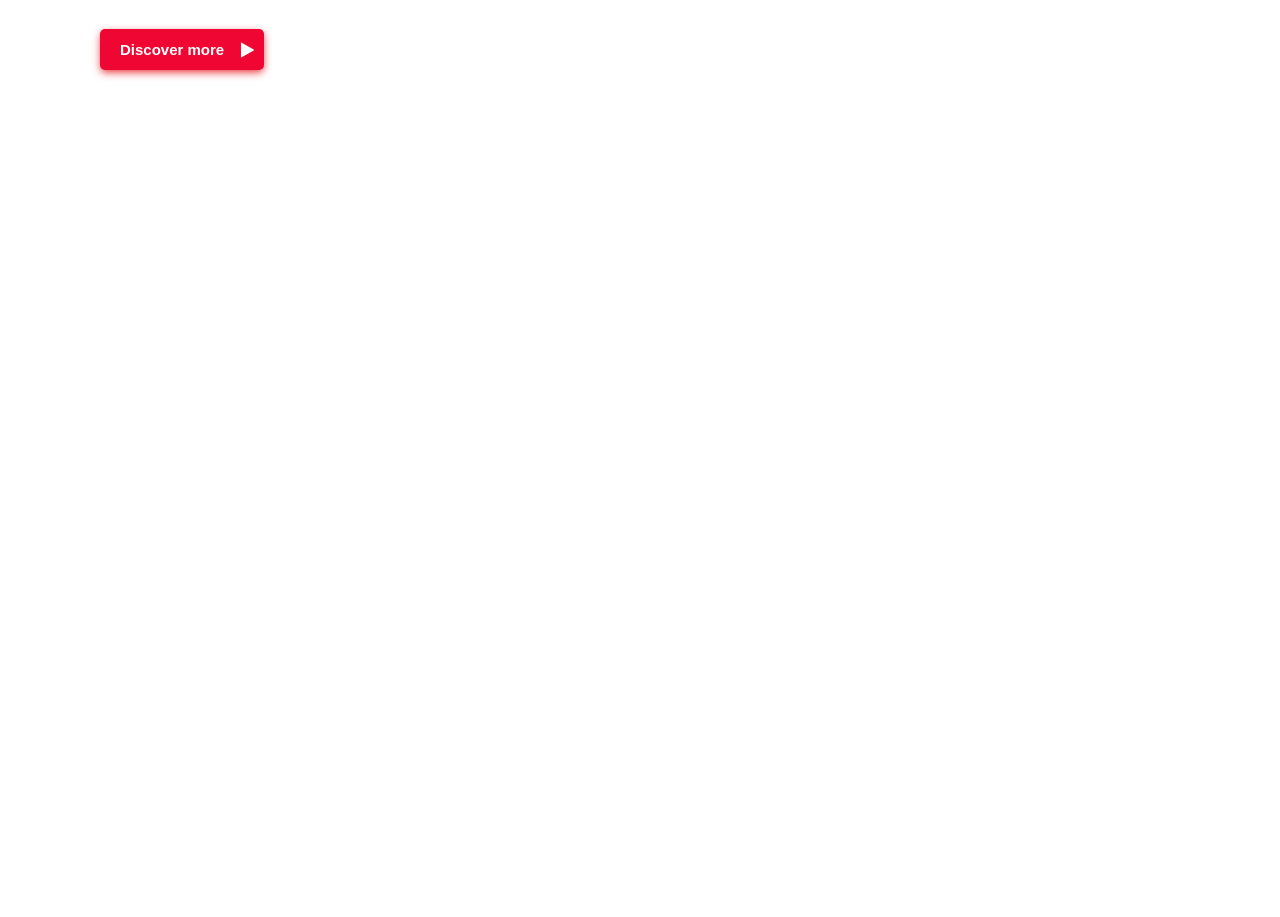
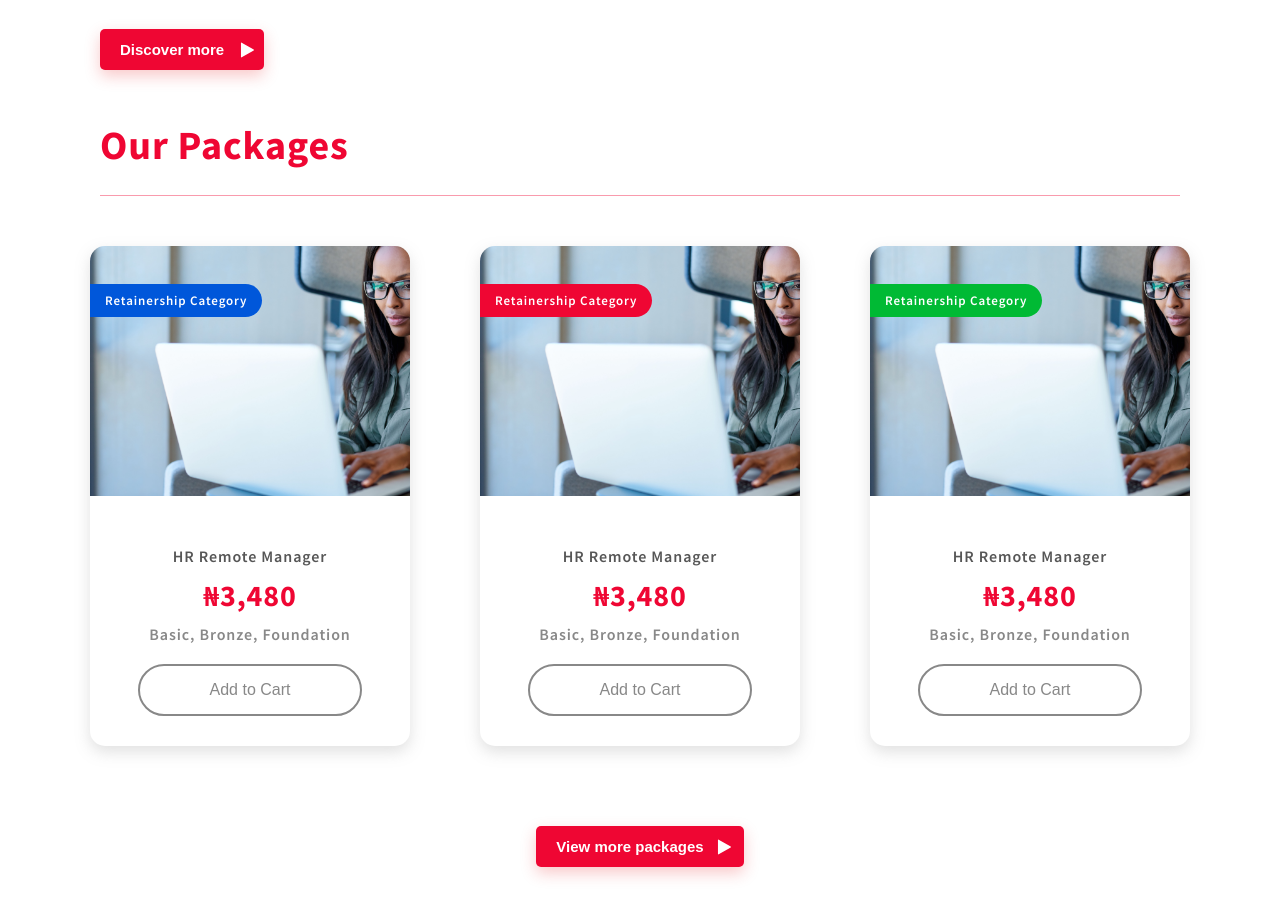
Before and after one commit to lawrencelucky/hr-work, a Vue app: page / in a window 1280 px wide. Shown: the part 1680-2597 px from the top of the page. Before the commit the page ends 1800 px from the top, so only its background shows below. Built offline with nearby package versions, Linux system fonts and the light colour scheme.

Commit message:
Feat: Adding the package section

```diff
--- a/src/App.vue
+++ b/src/App.vue
@@ -2,17 +2,20 @@
   <div id="app">
     <app-header></app-header>
     <app-whoweare></app-whoweare>
+    <app-packages></app-packages>
   </div>
 </template>
 
 <script>
 import Header from './views/Header';
 import Whoweare from './views/WhoWeAre';
+import Packages from './views/Packages';
 
 export default {
   components: {
     appHeader: Header,
-    appWhoweare: Whoweare
+    appWhoweare: Whoweare,
+    appPackages: Packages
   }
 };
 </script>
--- /dev/null
+++ b/src/components/PackageContent.vue
@@ -0,0 +1,194 @@
+<template>
+  <div class="packages-content-container">
+    <div class="main-content">
+      <div class="cards-container">
+        <div class="card-container">
+          <div class="card">
+            <div class="card-head">
+              <div class="category blue">
+                <p>Retainership Category</p>
+              </div>
+            </div>
+            <div class="card-body">
+              <h2>HR Remote Manager</h2>
+              <p class="price">₦3,480</p>
+              <p class="stages">Basic, Bronze, Foundation</p>
+              <button class="btn">Add to Cart</button>
+            </div>
+          </div>
+        </div>
+
+        <div class="card-container">
+          <div class="card">
+            <div class="card-head">
+              <div class="category red">
+                <p>Retainership Category</p>
+              </div>
+            </div>
+            <div class="card-body">
+              <h2>HR Remote Manager</h2>
+              <p class="price">₦3,480</p>
+              <p class="stages">Basic, Bronze, Foundation</p>
+              <button class="btn">Add to Cart</button>
+            </div>
+          </div>
+        </div>
+
+        <div class="card-container">
+          <div class="card">
+            <div class="card-head">
+              <div class="category green">
+                <p>Retainership Category</p>
+              </div>
+            </div>
+            <div class="card-body">
+              <h2>HR Remote Manager</h2>
+              <p class="price">₦3,480</p>
+              <p class="stages">Basic, Bronze, Foundation</p>
+              <button class="btn">Add to Cart</button>
+            </div>
+          </div>
+        </div>
+      </div>
+    </div>
+    <div class="button-container">
+      <button class="btn">
+        View more packages
+        <img class="image" src="../assets/icons/polygon.svg" alt="" />
+      </button>
+    </div>
+  </div>
+</template>
+
+<script>
+export default {};
+</script>
+
+<style lang="scss">
+.packages-content-container {
+  display: flex;
+  flex-flow: column;
+  align-items: center;
+
+  .main-content {
+    .cards-container {
+      margin-top: 5rem;
+      display: grid;
+      grid-template-columns: repeat(3, 1fr);
+      grid-gap: 7rem;
+      justify-items: center;
+
+      .card-container {
+        .card {
+          width: 32rem;
+          box-shadow: rgba(136, 136, 136, 0.25) 0px 6px 15px;
+          border-radius: 1.5rem;
+
+          .card-head {
+            background-image: url(../assets/images/package.png);
+            height: 25rem;
+            background-repeat: no-repeat;
+            background-size: cover;
+            background-position: top;
+            border-top-left-radius: 1.5rem;
+            border-top-right-radius: 1.5rem;
+            position: relative;
+
+            .category {
+              position: absolute;
+              top: 15%;
+              padding: 0.8rem 1.5rem;
+              border-top-right-radius: 2rem;
+              border-bottom-right-radius: 2rem;
+
+              p {
+                color: #ffffff;
+                font-size: 1.3rem;
+                font-weight: 600;
+              }
+            }
+
+            .blue {
+              background: #0057da;
+            }
+
+            .red {
+              background: #ef0633;
+            }
+
+            .green {
+              background: #00ba34;
+            }
+          }
+
+          .card-body {
+            display: flex;
+            flex-flow: column;
+            align-items: center;
+
+            h2 {
+              font-size: 1.6rem;
+              font-weight: 600;
+              color: #565656;
+              margin-top: 5rem;
+            }
+
+            .price {
+              color: #ef0633;
+              font-size: 3rem;
+              font-weight: 700;
+              margin-top: 1rem;
+            }
+
+            .stages {
+              color: #888888;
+              font-weight: 600;
+              margin-top: 1rem;
+            }
+
+            .btn {
+              margin-top: 2rem;
+              margin-bottom: 3rem;
+              padding: 1.5rem 7rem;
+              border: 2px solid #888888;
+              background-color: #ffffff;
+              font-size: 1.6rem;
+              color: #888888;
+              border-radius: 10rem;
+              cursor: pointer;
+
+              &:focus {
+                outline: 0;
+              }
+            }
+          }
+        }
+      }
+    }
+  }
+
+  .button-container {
+    margin-top: 8rem;
+
+    .btn {
+      padding: 1.2rem 4rem 1.2rem 2rem;
+      background: #ef0633;
+      color: #ffffff;
+      font-weight: 600;
+      font-size: 1.5rem;
+      text-align: center;
+      border: 0;
+      border-radius: 5px;
+      box-shadow: 0 6px 15px rgba(233, 40, 45, 0.25);
+      cursor: pointer;
+      position: relative;
+
+      .image {
+        position: absolute;
+        right: 6%;
+        top: 32%;
+      }
+    }
+  }
+}
+</style>
--- /dev/null
+++ b/src/components/PackagesHeader.vue
@@ -0,0 +1,20 @@
+<template>
+  <div class="packages-header-container">
+    <h2>Our Packages</h2>
+  </div>
+</template>
+
+<script>
+export default {};
+</script>
+
+<style lang="scss">
+.packages-header-container {
+  h2 {
+    font-size: 4rem;
+    color: #ef0633;
+    padding-bottom: 2.5rem;
+    border-bottom: 0.5px solid #f99bad;
+  }
+}
+</style>
--- a/src/components/WhoWeAreContent.vue
+++ b/src/components/WhoWeAreContent.vue
@@ -124,7 +124,7 @@ export default {};
       text-align: center;
       border: 0;
       border-radius: 5px;
-      box-shadow: 0px 3px 8px -1px #e9282d;
+      box-shadow: 0 6px 15px rgba(233, 40, 45, 0.25);
       cursor: pointer;
       position: relative;
 
--- /dev/null
+++ b/src/views/Packages.vue
@@ -0,0 +1,24 @@
+<template>
+  <div class="packages-container">
+    <app-package-header></app-package-header>
+    <app-package-content></app-package-content>
+  </div>
+</template>
+
+<script>
+import PackagesHeader from '../components/PackagesHeader';
+import PackagesContent from '../components/PackageContent';
+
+export default {
+  components: {
+    appPackageHeader: PackagesHeader,
+    appPackageContent: PackagesContent
+  }
+};
+</script>
+
+<style lang="scss">
+.packages-container {
+  margin: 5rem 10rem;
+}
+</style>
```
Also changed, not shown: src/assets/images/package.png (renamed from src/assets/images/shutterstock_596670293 1.png).
